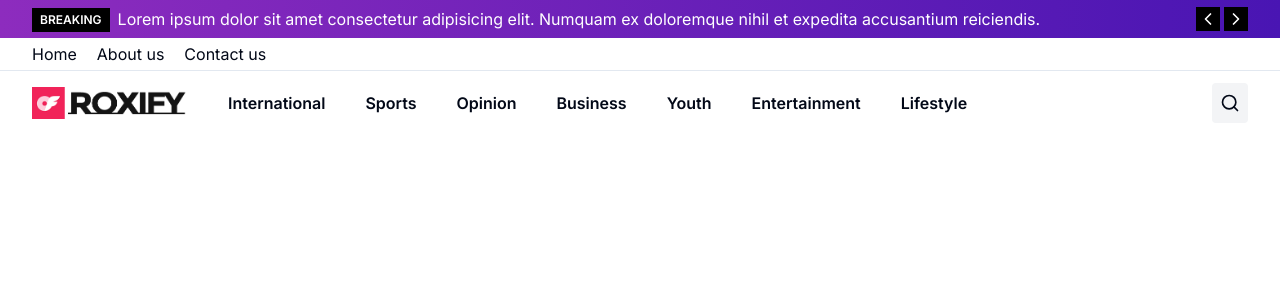
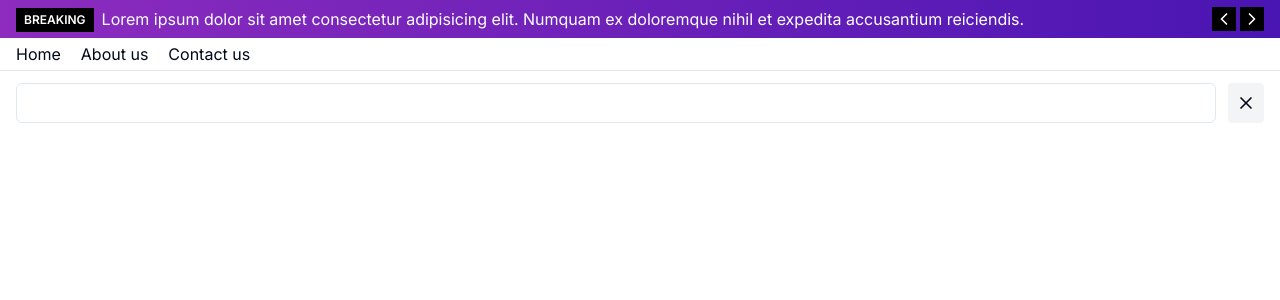
Before and after one commit to Hasan0734/innovation-blogger, a Next.js app: page / in a window 1280 px wide. Both pictures are taken after a click on the button 1230 px from the left and 103 px from the top of the page. Shown: the top 300 px of the page. Built offline with nearby package versions, Linux system fonts and the light colour scheme; some icons are missing.

Commit message:
added search bar and sheet for mobile device

```diff
--- a/components/Navbar.tsx
+++ b/components/Navbar.tsx
@@ -1,17 +1,38 @@
 "use client";
-import { Menu, Search } from "lucide-react";
+import { Menu, Search, X } from "lucide-react";
 import Link from "next/link";
-import React from "react";
+import React, { useState } from "react";
 import navItems from "../lib/navbar.json";
+import {
+  Sheet,
+  SheetContent,
+  SheetDescription,
+  SheetHeader,
+  SheetTitle,
+  SheetTrigger,
+} from "./ui/sheet";
+import { Input } from "./ui/input";
 
 const Navbar = () => {
+  const [isSearch, setIsSearch] = useState(false);
+
   return (
-    <nav className="container mx-auto flex items-center justify-between py-3">
+    <Sheet>
+      <nav className="container mx-auto flex items-center gap-3 justify-between py-3">
+        {isSearch && (
+          <div className="flex-grow">
+            <Input className="w-full  !focus-visible:ring-0" />
+          </div>
+        )}
+        {!isSearch && (
           <div className="flex items-center gap-5">
             <div className="flex items-center gap-2">
+              <SheetTrigger asChild>
                 <button className="block md:hidden px-1.5 py-1.5 rounded">
                   <Menu width={24} />
                 </button>
+              </SheetTrigger>
+
               <div>
                 <Link href={"/"}>
                   <img
@@ -24,11 +45,11 @@
             </div>
             <div className="hidden md:block">
               <ul className="flex items-center gap-2">
-            {navItems.map((item) => (
+                {navItems.slice(0, 8).map((item) => (
                   <li key={item.id}>
                     <Link
                       href={item.link}
-                  className="hover:text-primeblue font-semibold text-base px-4 py-2"
+                      className="hover:text-primeblue font-semibold text-base px-2 py-2"
                     >
                       {item.name}
                     </Link>
@@ -37,12 +58,39 @@
               </ul>
             </div>
           </div>
+        )}
+
         <div>
-        <button className="px-2 py-1.5 sm:py-2 bg-gray-100 rounded">
-          <Search width={20} />
+          <button
+            onClick={() => setIsSearch(!isSearch)}
+            className="px-2 py-1.5 sm:py-2 bg-gray-100 rounded"
+          >
+            {!isSearch ? <Search width={20} /> : <X width={20}/>}
           </button>
         </div>
       </nav>
+
+      <SheetContent side={"left"}>
+        <SheetHeader>
+          <SheetTitle>
+            <img className="w-2/4" src="assets/roxifylogo.png" alt="logo" />
+          </SheetTitle>
+        </SheetHeader>
+
+        <ul className="mt-4">
+          {navItems.map((item) => (
+            <li key={item.id} className="my-2">
+              <Link
+                href={item.link}
+                className="hover:text-primeblue font-semibold text-base py-2"
+              >
+                {item.name}
+              </Link>
+            </li>
+          ))}
+        </ul>
+      </SheetContent>
+    </Sheet>
   );
 };
 
--- /dev/null
+++ b/components/ui/input.tsx
@@ -0,0 +1,25 @@
+import * as React from "react"
+
+import { cn } from "@/lib/utils"
+
+export interface InputProps
+  extends React.InputHTMLAttributes<HTMLInputElement> {}
+
+const Input = React.forwardRef<HTMLInputElement, InputProps>(
+  ({ className, type, ...props }, ref) => {
+    return (
+      <input
+        type={type}
+        className={cn(
+          "flex h-10 w-full rounded-md border border-input bg-background px-3 py-2 text-sm ring-offset-background file:border-0 file:bg-transparent file:text-sm file:font-medium placeholder:text-muted-foreground focus-visible:outline-none focus-visible:ring-2 focus-visible:ring-ring focus-visible:ring-offset-2 disabled:cursor-not-allowed disabled:opacity-50",
+          className
+        )}
+        ref={ref}
+        {...props}
+      />
+    )
+  }
+)
+Input.displayName = "Input"
+
+export { Input }
--- /dev/null
+++ b/components/ui/sheet.tsx
@@ -0,0 +1,146 @@
+"use client"
+
+import * as React from "react"
+import * as SheetPrimitive from "@radix-ui/react-dialog"
+import { cva, type VariantProps } from "class-variance-authority"
+import { X } from "lucide-react"
+
+import { cn } from "@/lib/utils"
+
+const Sheet = SheetPrimitive.Root
+
+const SheetTrigger = SheetPrimitive.Trigger
+
+const SheetClose = SheetPrimitive.Close
+
+const SheetPortal = ({
+  className,
+  ...props
+}: SheetPrimitive.DialogPortalProps) => (
+  <SheetPrimitive.Portal className={cn(className)} {...props} />
+)
+SheetPortal.displayName = SheetPrimitive.Portal.displayName
+
+const SheetOverlay = React.forwardRef<
+  React.ElementRef<typeof SheetPrimitive.Overlay>,
+  React.ComponentPropsWithoutRef<typeof SheetPrimitive.Overlay>
+>(({ className, ...props }, ref) => (
+  <SheetPrimitive.Overlay
+    className={cn(
+      "fixed inset-0 z-50 bg-background/80 backdrop-blur-sm data-[state=open]:animate-in data-[state=closed]:animate-out data-[state=closed]:fade-out-0 data-[state=open]:fade-in-0",
+      className
+    )}
+    {...props}
+    ref={ref}
+  />
+))
+SheetOverlay.displayName = SheetPrimitive.Overlay.displayName
+
+const sheetVariants = cva(
+  "fixed z-50 gap-4 bg-background p-6 shadow-lg transition ease-in-out data-[state=open]:animate-in data-[state=closed]:animate-out data-[state=closed]:duration-300 data-[state=open]:duration-500",
+  {
+    variants: {
+      side: {
+        top: "inset-x-0 top-0 border-b data-[state=closed]:slide-out-to-top data-[state=open]:slide-in-from-top",
+        bottom:
+          "inset-x-0 bottom-0 border-t data-[state=closed]:slide-out-to-bottom data-[state=open]:slide-in-from-bottom",
+        left: "inset-y-0 left-0 h-full w-3/4 border-r data-[state=closed]:slide-out-to-left data-[state=open]:slide-in-from-left sm:max-w-sm",
+        right:
+          "inset-y-0 right-0 h-full w-3/4  border-l data-[state=closed]:slide-out-to-right data-[state=open]:slide-in-from-right sm:max-w-sm",
+      },
+    },
+    defaultVariants: {
+      side: "right",
+    },
+  }
+)
+
+interface SheetContentProps
+  extends React.ComponentPropsWithoutRef<typeof SheetPrimitive.Content>,
+    VariantProps<typeof sheetVariants> {}
+
+const SheetContent = React.forwardRef<
+  React.ElementRef<typeof SheetPrimitive.Content>,
+  SheetContentProps
+>(({ side = "right", className, children, ...props }, ref) => (
+  <SheetPortal>
+    <SheetOverlay />
+    <SheetPrimitive.Content
+      ref={ref}
+      className={cn(sheetVariants({ side }), className)}
+      {...props}
+    >
+      {children}
+      <SheetPrimitive.Close className="absolute right-4 top-4 rounded-sm opacity-70 ring-offset-background transition-opacity hover:opacity-100 focus:outline-none focus:ring-2 focus:ring-ring focus:ring-offset-2 disabled:pointer-events-none data-[state=open]:bg-secondary">
+        <X className="h-4 w-4" />
+        <span className="sr-only">Close</span>
+      </SheetPrimitive.Close>
+    </SheetPrimitive.Content>
+  </SheetPortal>
+))
+SheetContent.displayName = SheetPrimitive.Content.displayName
+
+const SheetHeader = ({
+  className,
+  ...props
+}: React.HTMLAttributes<HTMLDivElement>) => (
+  <div
+    className={cn(
+      "flex flex-col space-y-2 text-center sm:text-left",
+      className
+    )}
+    {...props}
+  />
+)
+SheetHeader.displayName = "SheetHeader"
+
+const SheetFooter = ({
+  className,
+  ...props
+}: React.HTMLAttributes<HTMLDivElement>) => (
+  <div
+    className={cn(
+      "flex flex-col-reverse sm:flex-row sm:justify-end sm:space-x-2",
+      className
+    )}
+    {...props}
+  />
+)
+SheetFooter.displayName = "SheetFooter"
+
+const SheetTitle = React.forwardRef<
+  React.ElementRef<typeof SheetPrimitive.Title>,
+  React.ComponentPropsWithoutRef<typeof SheetPrimitive.Title>
+>(({ className, ...props }, ref) => (
+  <SheetPrimitive.Title
+    ref={ref}
+    className={cn("text-lg font-semibold text-foreground", className)}
+    {...props}
+  />
+))
+SheetTitle.displayName = SheetPrimitive.Title.displayName
+
+const SheetDescription = React.forwardRef<
+  React.ElementRef<typeof SheetPrimitive.Description>,
+  React.ComponentPropsWithoutRef<typeof SheetPrimitive.Description>
+>(({ className, ...props }, ref) => (
+  <SheetPrimitive.Description
+    ref={ref}
+    className={cn("text-sm text-muted-foreground", className)}
+    {...props}
+  />
+))
+SheetDescription.displayName = SheetPrimitive.Description.displayName
+
+export {
+  Sheet,
+  SheetPortal,
+  SheetOverlay,
+  SheetTrigger,
+  SheetClose,
+  SheetContent,
+  SheetHeader,
+  SheetFooter,
+  SheetTitle,
+  SheetDescription,
+}
--- a/lib/navbar.json
+++ b/lib/navbar.json
@@ -1,9 +1,15 @@
 [
-    { "id": 1, "name": "International", "link": "/international" },
-    { "id": 2, "name": "Sports", "link": "/sports" },
-    { "id": 3, "name": "Opinion", "link": "/opinion" },
-    { "id": 4, "name": "Business", "link": "/business" },
-    { "id": 5, "name": "Youth", "link": "/youth" },
-    { "id": 6, "name": "Entertainment", "link": "/entertainment" },
-    { "id": 7, "name": "Lifestyle", "link": "/lifestyle" }
+  { "id": 1, "name": "Home", "link": "/" },
+  { "id": 2, "name": "International", "link": "/international" },
+  { "id": 3, "name": "Sports", "link": "/sports" },
+  { "id": 4, "name": "Opinion", "link": "/opinion" },
+  { "id": 5, "name": "Business", "link": "/business" },
+  { "id": 6, "name": "Youth", "link": "/youth" },
+  { "id": 7, "name": "Entertainment", "link": "/entertainment" },
+  { "id": 8, "name": "Lifestyle", "link": "/lifestyle" },
+  { "id": 9, "name": "Environment", "link": "/international" },
+  { "id": 10, "name": "Science & Technology", "link": "/international" },
+  { "id": 11, "name": "Corporate", "link": "/international" },
+  { "id": 12, "name": "Photo", "link": "/international" },
+  { "id": 13, "name": "Video", "link": "/international" }
 ]
--- a/package.json
+++ b/package.json
@@ -9,6 +9,7 @@
     "lint": "next lint"
   },
   "dependencies": {
+    "@radix-ui/react-dialog": "^1.0.5",
     "class-variance-authority": "^0.7.0",
     "clsx": "^2.0.0",
     "lucide-react": "^0.287.0",
--- a/tailwind.config.ts
+++ b/tailwind.config.ts
@@ -10,7 +10,7 @@
   theme: {
     container: {
       center: true,
-      padding: "2rem",
+      padding: "1rem",
       screens: {
         "2xl": "1400px",
       },
```
Also changed, not shown: 1 other file (tests, documents, lock files or other folders). Lines whose indentation alone changed are shown as unchanged.
